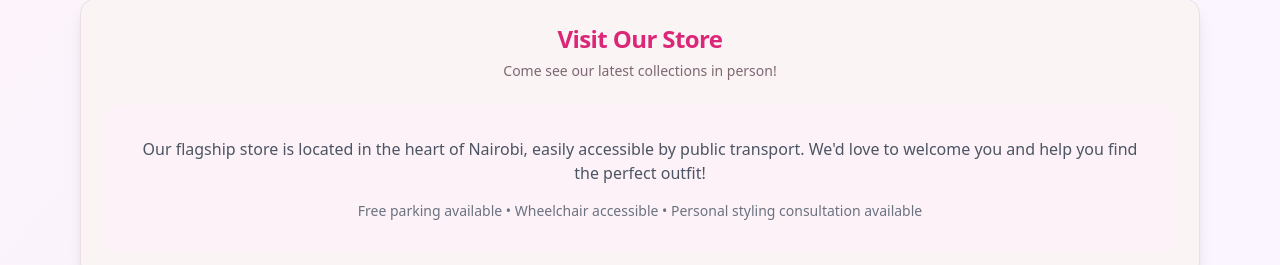
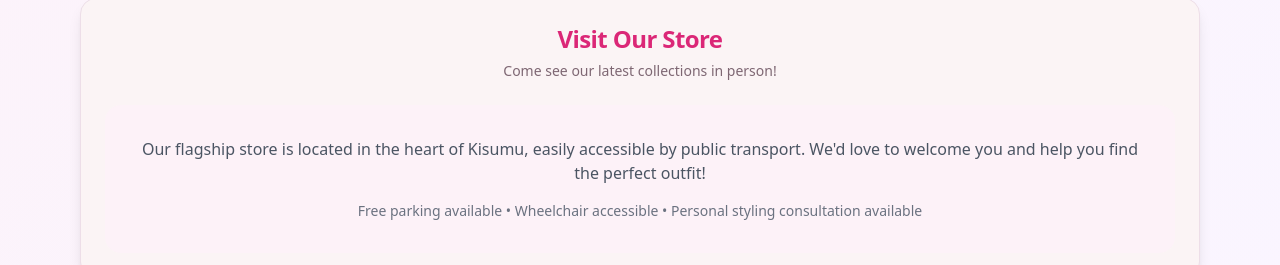
Before and after one commit to trader2544/Elso-Boutique, a React (Vite) app: page /contact in a window 1280 px wide. Shown: the part 1115-1380 px from the top of the page. Built offline with nearby package versions, Linux system fonts and the light colour scheme.

Commit message:
Update store location on Contact page

```diff
--- a/src/pages/Contact.tsx
+++ b/src/pages/Contact.tsx
@@ -224,7 +224,7 @@ const Contact = () => {
           <CardContent className="text-center">
             <div className="bg-pink-50 rounded-lg p-8">
               <p className="text-gray-600 mb-4">
-                Our flagship store is located in the heart of Nairobi, easily accessible by public transport.
+                Our flagship store is located in the heart of Kisumu, easily accessible by public transport.
                 We'd love to welcome you and help you find the perfect outfit!
               </p>
               <p className="text-sm text-gray-500">
```
